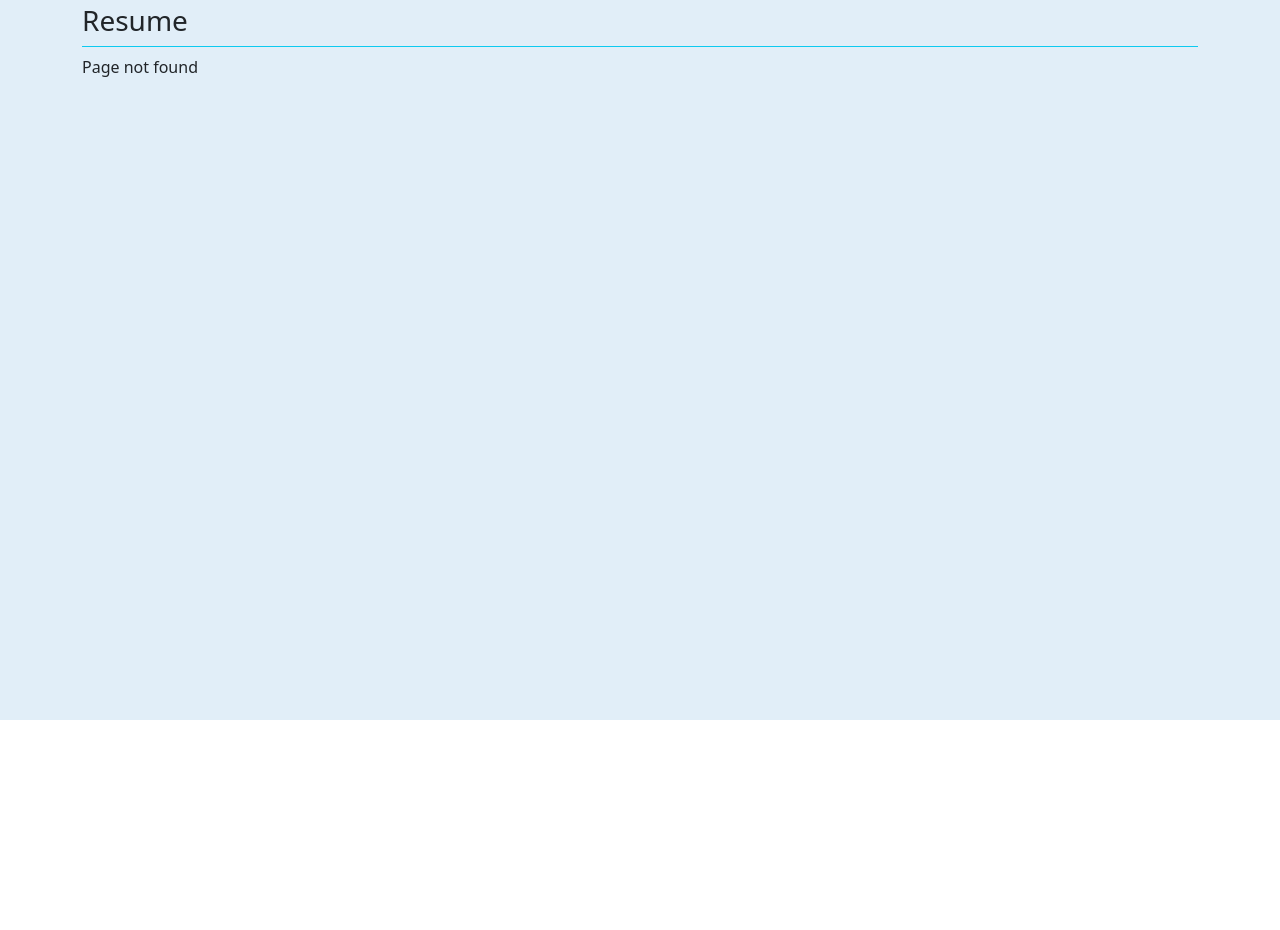
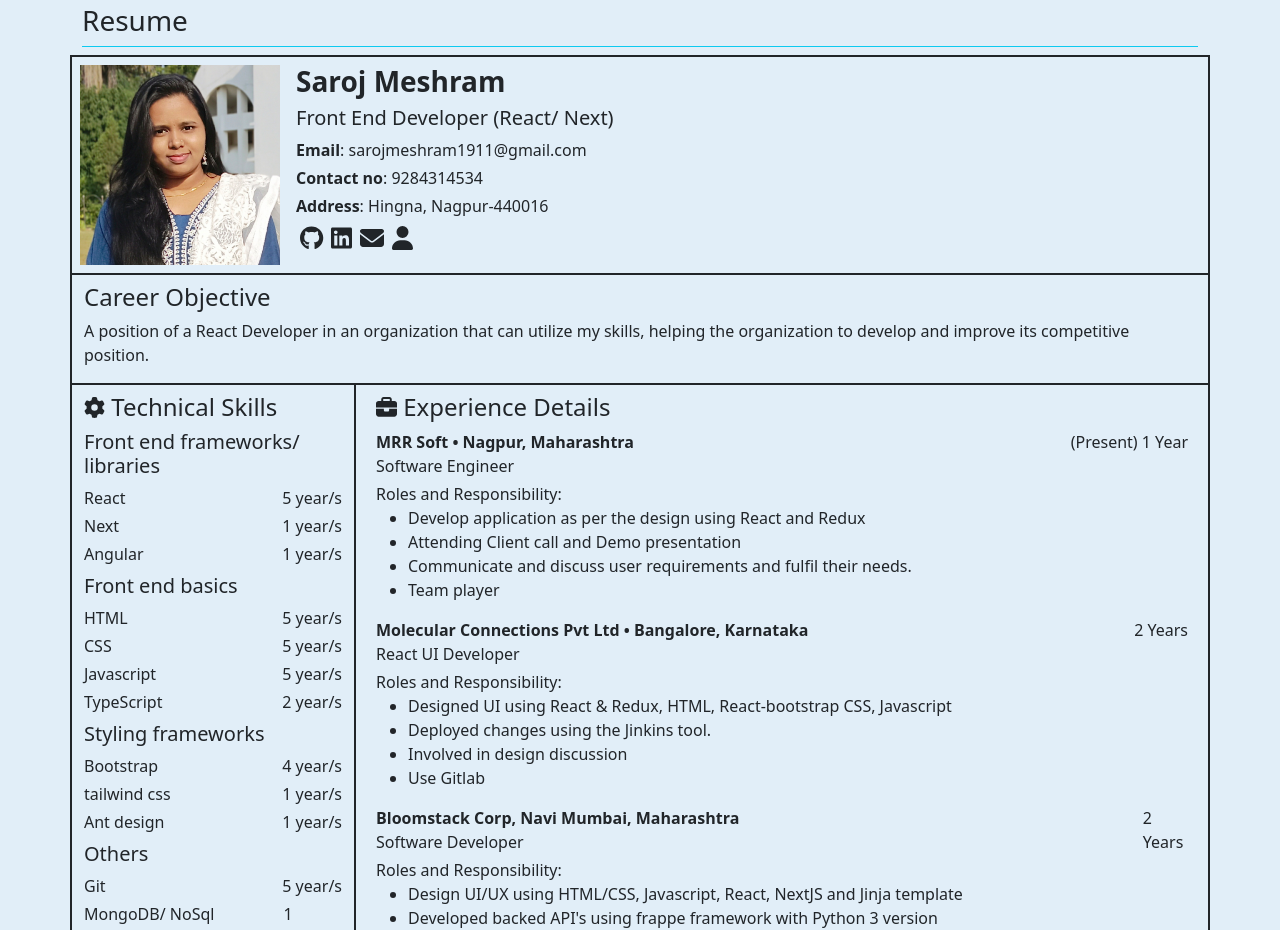
Before and after one commit to meshramsaroj/portfolio-app, a React (Create React App) app: page /resume in a window 1280 px wide. Before the commit this address had no page. Shown: the part 80-1010 px from the top of the page. Before the commit the page ends 800 px from the top, so only its background shows below. Built offline with nearby package versions, Linux system fonts and the light colour scheme.

Commit message:
fix: fixed changes related to static text and added one more page for resume display

```diff
--- a/src/App.css
+++ b/src/App.css
@@ -14,6 +14,7 @@ button.btn-info,button.btn-info:hover, button.btn-outline-info:hover, button.btn
   color: var(--brand-text) ;
   border-color: var(--brand) ;
 }
+
 /* ---common style-end----- */
 .navHeight {
   height: 60px;
--- a/src/App.js
+++ b/src/App.js
@@ -1,7 +1,7 @@
 import './App.css';
 import Home from './Pages/Home/Home';
 import About from './Pages/About/About';
-import Resume from './Pages/Resume/Resume';
+import Experience from './Pages/Experience/Experience';
 import Portfolio from './Pages/Portfolios/Portfolio';
 
 import Skills from './Pages/Skills/Skills';
@@ -11,6 +11,7 @@ import NoPage from './Pages/NoPage/NoPage';
 import { BrowserRouter, Routes, Route } from "react-router-dom";
 import { Container } from 'react-bootstrap';
 import Layout from './Component/Layout/Layout';
+import Resume from './Pages/Resume/Resume';
 
 
 function App() {
@@ -22,9 +23,10 @@ function App() {
             <Route index element={<Home/>} />
             <Route path="about-me" element={<About />} />
             <Route path="skills" element={<Skills />} />
-            <Route path="my-resume" element={<Resume />} />
+            <Route path="experience-and-education" element={<Experience />} />
             <Route path="portfolio" element={<Portfolio />} />
             <Route path="contact" element={<Contact />} />
+            <Route path="resume" element={<Resume />} />
             <Route path="*" element={<NoPage />} />
           </Route>
         </Routes>
--- a/src/Component/SidebarNav/SidebarNav.js
+++ b/src/Component/SidebarNav/SidebarNav.js
@@ -26,14 +26,19 @@ function SidebarNav() {
       id: "skills"
     },
     {
-      title: "Resume",
-      pathUrl: "/my-resume",
+      title: "Experience",
+      pathUrl: "/experience-and-education",
       id: "resume"
     },
     {
       title: "Portfolio",
       pathUrl: "/portfolio",
       id: "portfolio"
+    },
+    {
+      title: "Resume",
+      pathUrl: "/resume",
+      id: "resume"
     },
     {
       title: "Contact",
--- /dev/null
+++ b/src/Component/SocialMediaInfo/SocialMediaInfo.js
@@ -0,0 +1,65 @@
+import {
+  faFacebook,
+  faGithub,
+  faInstagram,
+  faLinkedin,
+} from "@fortawesome/free-brands-svg-icons";
+import {
+  faEnvelope,
+  faMailReply,
+  faUser,
+  faVoicemail,
+} from "@fortawesome/free-solid-svg-icons";
+import { faMailBulk } from "@fortawesome/free-solid-svg-icons/faMailBulk";
+import { FontAwesomeIcon } from "@fortawesome/react-fontawesome";
+
+const SocialMediaInfo = () => {
+  const socialMediaData = [
+    {
+      icon: faGithub,
+      url: "https://github.com/meshramsaroj",
+      id: "git",
+    },
+    {
+      icon: faLinkedin,
+      url: "https://www.linkedin.com/in/saroj-meshram-442a72179",
+      id: "linkedIn",
+    },
+    {
+      icon: faEnvelope,
+      url: "sarojmeshram1911@gmail.com",
+      id: "gmail",
+    },
+    {
+      icon: faUser,
+      url: "https://saroj-meshram-portfolio.netlify.app/",
+      id: "profile",
+    },
+    // {
+    //   icon: faInstagram,
+    //   url: "https://www.instagram.com/saroj_1911/?igsh=cXF3cDFod2dnNDNj",
+    //   id: "instagram"
+    // },
+    // {
+    //   icon: faFacebook,
+    //   url: "#",
+    //   id: "facebook"
+    // },
+  ];
+  return (
+    <div className="d-flex align-items-center justify-content-center">
+      {socialMediaData.map((data) => (
+        <a
+          target="_blank"
+          className="text-reset p-1"
+          href={data.url}
+          key={data.id}
+        >
+          <FontAwesomeIcon icon={data.icon} size="xl" />
+        </a>
+      ))}
+    </div>
+  );
+};
+
+export default SocialMediaInfo;
--- /dev/null
+++ b/src/Pages/Experience/Experience.js
@@ -0,0 +1,54 @@
+import React from 'react'
+import { Row, Col, Card, Badge } from 'react-bootstrap'
+import { profileData } from '../../data'
+// import { FontAwesomeIcon } from '@fortawesome/react-fontawesome'
+// import { faBriefcase } from '@fortawesome/free-solid-svg-icons'
+
+const Experience = () => {
+  return (
+    <Row className='my-3'>
+      <Col md={6}>
+      <h4 className='text-center mb-3'>{profileData.experience.title}</h4>
+      {profileData.experience.experienceList.map((expDetail, index)=>(
+        <div className='py-2' key={index}>
+        {/* <FontAwesomeIcon icon={faBriefcase} className='beforeIcon' /> */}
+        <Card >
+          <Card.Body>
+            <h4>{expDetail.designation}</h4>
+            <p>{expDetail.companyName} <span>({expDetail.duration})</span></p>
+            <section><strong>Responsibilities:</strong>
+            <ul>{expDetail.responsibility.map((data)=>(
+              <li key={data}>{data}</li>
+            ))}</ul>
+            </section>
+            <div><strong>Worked on Technologies:</strong>
+              <section>
+                {expDetail.technologies.map((tech)=> (
+                  <Badge bg="info" text="dark" className='m-1' key={tech}>{tech}</Badge>
+              ))}</section>
+            </div>
+          </Card.Body>
+        </Card>
+        </div>
+      ))}
+      </Col>
+      <Col md={6}>
+        <h4 className='text-center mb-3'>{profileData.education.title}</h4>
+        {profileData.education.collageList.map((collageData, index)=>(
+          <div className='py-2 ' key={collageData.course.split(" ").join("_")+index}>
+            {/* <FontAwesomeIcon icon={faBriefcase} className='beforeIcon' />  */}
+            <Card>
+              <Card.Body>
+                <h4>{collageData.course}</h4>
+                <p>{collageData.university} <span>({collageData.duration})</span></p>
+                <p>Grade: {collageData.grade}</p>
+              </Card.Body>
+            </Card>
+          </div>
+        ))}
+      </Col>
+    </Row>
+  )
+}
+
+export default Experience
--- a/src/Pages/Home/Home.js
+++ b/src/Pages/Home/Home.js
@@ -1,47 +1,24 @@
-import { faFacebook, faGithub, faInstagram, faLinkedin } from '@fortawesome/free-brands-svg-icons'
-import { FontAwesomeIcon } from '@fortawesome/react-fontawesome'
 import React from 'react'
 import { Col, Row, Button } from 'react-bootstrap'
 import { Link } from 'react-router-dom'
 import { TypeAnimation } from 'react-type-animation'
-
+import profileImg from "../../assets/profile-img.png"
+import SocialMediaInfo from '../../Component/SocialMediaInfo/SocialMediaInfo'
 
 const Home = () => {
-  const socialMediaData = [
-    {
-      icon: faGithub,
-      url: "https://github.com/meshramsaroj",
-      id: "git"
-    },
-    {
-      icon: faLinkedin,
-      url: "https://www.linkedin.com/in/saroj-meshram-442a72179",
-      id: "linkedIn"
-    },
-    {
-      icon: faInstagram,
-      url: "https://www.instagram.com/saroj_1911/?igsh=cXF3cDFod2dnNDNj",
-      id: "instagram"
-    },
-    {
-      icon: faFacebook,
-      url: "#",
-      id: "facebook"
-    },
 
-  ]
   return (
     <Row>
       <Col md={4} sm={12}>
         <div className='mobileImgStyle'>
-          <img src='https://lh3.googleusercontent.com/a/ACg8ocLnlVs6BqDTPyLzWpoyJg5OyEG_OZHaQADTLELvRkDq6SGe7lE=s360-c-no' alt='saroj-meshram' width={"100%"} />
+          <img src={profileImg} alt='saroj-meshram' width={"100%"} />
         </div>
       </Col>
       <Col md={8} sm={12}>
        <section className='landingText'>
         <TypeAnimation
           sequence={[
-           "Hello, I'm Saroj Meshram, \na passionate web developer with 4.6 years of experience in crafting dynamic and user-friendly web applications.",
+           "Hello, I'm Saroj Meshram, \na passionate web developer with 4.6+ years of experience in crafting dynamic and user-friendly web applications.",
           ]}
           style={{ whiteSpace: 'pre-line', fontSize: '3em' }}
           speed={50}
@@ -57,11 +34,7 @@ const Home = () => {
 
        </section>
        <section className='text-center'>
-        {socialMediaData.map((data)=>(
-          <a target='_blank' className='text-reset p-1' href={data.url} key={data.id}>
-          <FontAwesomeIcon icon={data.icon} size='xl' />
-          </a>
-        ))}
+          <SocialMediaInfo />
         </section>
       </Col>
     </Row>
--- a/src/Pages/Resume/Resume.js
+++ b/src/Pages/Resume/Resume.js
@@ -1,56 +1,130 @@
-import React from 'react'
-import { Row, Col, Card, Badge } from 'react-bootstrap'
-import { profileData } from '../../data'
-// import { FontAwesomeIcon } from '@fortawesome/react-fontawesome'
-// import { faBriefcase } from '@fortawesome/free-solid-svg-icons'
+import React from "react";
+import { Col, Row } from "react-bootstrap";
+import profileImg from "../../assets/profile-img.png";
+import { profileData } from "../../data";
+import SocialMediaInfo from "../../Component/SocialMediaInfo/SocialMediaInfo";
+import { FontAwesomeIcon } from "@fortawesome/react-fontawesome";
+import { faBriefcase, faCog, faSchool,  } from "@fortawesome/free-solid-svg-icons";
 
 const Resume = () => {
+  const {
+    name,
+    email,
+    alternateEmail,
+    contactInfo,
+    address,
+    designation,
+  } = profileData.personalDetails;
+
+  const skills = profileData.skills;
+  const experience = profileData.experience;
+  const education = profileData.education;
+  console.log(education);
+
+  const SkillItem = ({ skillName, year }) => (
+    <p className="d-flex justify-content-between mb-1" key={skillName}>
+      <span>{skillName}</span>
+      <span>{year} year/s</span>
+    </p>
+  );
   return (
-    <>
-    <Row className='my-3'>
-      <Col md={6}>
-      <h4 className='text-center mb-3'>{profileData.experience.title}</h4>
-      {profileData.experience.experienceList.map((expDetail, index)=>(
-        <div className='py-2' key={index}>
-        {/* <FontAwesomeIcon icon={faBriefcase} className='beforeIcon' /> */}
-        <Card >
-          <Card.Body>
-            <h4>{expDetail.designation}</h4>
-            <p>{expDetail.companyName} <span>({expDetail.duration})</span></p>
-            <section><strong>Responsibilities:</strong>
-            <ul>{expDetail.responsibility.map((data)=>(
-              <li key={data}>{data}</li>
-            ))}</ul>
-            </section>
-            <div><strong>Worked on Technologies:</strong>
-              <section>
-                {expDetail.technologies.map((tech)=> (
-                  <Badge bg="info" text="dark" className='m-1' key={tech}>{tech}</Badge>
-              ))}</section>
-            </div>
-          </Card.Body>
-        </Card>
-        </div>
-      ))}
+    <Row className="border border-dark border-2">
+      <Col md={12} className="d-flex p-2 border-bottom border-dark border-2">
+        <img src={profileImg} alt={name} width={200} height={200} />
+        <section className="mx-3 d-flex flex-column justify-content-start align-items-start">
+          <p className="h3">
+            <strong>{name}</strong>
+          </p>
+          <p className="h5">{designation}</p>
+          <p className="mb-1">
+            <strong>Email</strong>: {email}
+          </p>
+          <p className="mb-1">
+            <strong>Contact no</strong>: {contactInfo}
+          </p>
+          <p className="mb-1">
+            <strong>Address</strong>: {address}
+          </p>
+          <SocialMediaInfo />
+        </section>
       </Col>
-      <Col md={6}>
-        <h4 className='text-center mb-3'>{profileData.education.title}</h4>
-        {profileData.education.collageList.map((collageData, index)=>(
-          <div className='py-2 ' key={collageData.course.split(" ").join("_")+index}>
-            {/* <FontAwesomeIcon icon={faBriefcase} className='beforeIcon' />  */}
-            <Card>
-              <Card.Body>
-                <h4>{collageData.course}</h4>
-                <p>{collageData.university} <span>({collageData.duration})</span></p>
-                <p>Grade: {collageData.grade}</p>
-              </Card.Body>
-            </Card>
+      <Col md={12} className="border-bottom border-dark border-2 pt-2">
+        <h4>Career Objective</h4>
+        <p>{profileData.careerObjective}</p>
+      </Col>
+      <Col md={3} className="border-end border-dark border-2 py-2">
+        <section className="skills">
+          <h4 className=""><FontAwesomeIcon icon={faCog} size="sm" /> Technical Skills</h4>
+          <div>
+            {skills.map((s) => (
+              <div key={s.name.split(" ").join("_")}>
+                <h5 className="my-2">{s.name}</h5>
+                <div>
+                  {s.skillSet.map((skillItem, i) => (
+                    <SkillItem
+                      skillName={skillItem.name}
+                      year={skillItem.yearOfExperience}
+                      key={skillItem.name}
+                    />
+                  ))}
+                </div>
+              </div>
+            ))}
           </div>
-        ))}
+        </section>
+        <section className="soft-skills"></section>
+        <section className="hobbies"></section>
+        <section className="languages"></section>
+      </Col>
+      <Col md={9}>
+        <section className="experience-details-section p-2">
+          <h4><FontAwesomeIcon icon={faBriefcase} size="sm" /> {experience.title}</h4>
+          <div>
+            {experience.experienceList.map((exp, i) => (
+              <div
+                className="d-flex justify-content-between"
+                key={exp.companyName.split(" ").join("_") + i}
+              >
+                <div>
+                  <p className="mb-1">
+                    <strong>{exp.companyName}</strong>
+                    <br />
+                    <span>{exp.designation}</span>
+                  </p>
+                  <div>
+                    <p className="my-0">Roles and Responsibility:</p>
+                    <ul>
+                      {exp.responsibility.map((res, i) => (
+                        <li key={res.split(" ").join("_") + i}>{res}</li>
+                      ))}
+                    </ul>
+                  </div>
+                </div>
+                <div>
+                  {i === 0 && "(Present)"} {exp.yearOfExperience}
+                </div>
+              </div>
+            ))}
+          </div>
+        </section>
+        <section className="education-details-section p-2">
+          <h4><FontAwesomeIcon icon={faSchool} size="sm" /> {education.title} Details</h4>
+          <div>
+            {education.collageList.map((collage) => (
+              <div className="d-flex justify-content-between">
+                <span>
+                  <p className="mb-1 fw-bold">{collage.course}</p>
+                  <p className="mb-1">{collage.university}</p>
+                  <p>Grade: {collage.grade}</p>
+                </span>
+                <span>({collage.duration})</span>
+              </div>
+            ))}
+          </div>
+        </section>
       </Col>
     </Row>
-    </>
-  )
-}
+  );
+};
 
-export default Resume
+export default Resume;
--- a/src/data.js
+++ b/src/data.js
@@ -1,23 +1,61 @@
 export const profileData = {
+    personalDetails: {
+        name: 'Saroj Meshram',
+        contactInfo: 9284314534,
+        email: 'sarojmeshram1911@gmail.com',
+        alternateEmail: 'meshramsaroj24@gmail.com',
+        address: 'Hingna, Nagpur-440016',
+        designation: "Front End Developer (React/ Next)"
+    },
+    careerObjective : "A position of a React Developer in an organization that can utilize my skills, helping the organization to develop and improve its competitive position.",
     skills: [
+        {
+            name: 'Front end frameworks/ libraries',
+            skillSet:[
+                {
+                    name:"React",
+                    rate: 80,
+                    label: "Expert",
+                    yearOfExperience: 5
+                },
+                {
+                    name: 'Next',
+                    rate: 50,
+                    label: "Intermediate",
+                    yearOfExperience: 1
+                },
+                {
+                    name: 'Angular',
+                    rate: 60,
+                    label: "Intermediate",
+                    yearOfExperience: 1
+                },
+
+            ]
+
+        },
         {
             name: 'Front end basics',
             skillSet: [
                 {
                     name: "HTML",
                     rate: 90,
+                    yearOfExperience: 5
                 },
                 {
                     name: "CSS",
                     rate: 90,
+                    yearOfExperience: 5
                 },
                 {
                     name: "Javascript",
                     rate: 70,
+                    yearOfExperience: 5
                 },
                 {
                     name: "TypeScript",
-                    rate: 60
+                    rate: 60,
+                    yearOfExperience: 2
                 }
 
             ]
@@ -27,39 +65,23 @@ export const profileData = {
             skillSet: [
                 {
                     name: "Bootstrap",
-                    rate: 90
+                    rate: 90,
+                    yearOfExperience: 4
+
                 },
                 {
                     name: "tailwind css",
                     rate: 50,
+                    yearOfExperience: 1
+
                 },
                 {
                     name: 'Ant design',
-                    rate: 70
+                    rate: 70,
+                    yearOfExperience: 1
+
                 }
             ]
-        },
-        {
-            name: 'Front end frameworks/ libraries',
-            skillSet:[
-                {
-                    name:"React",
-                    rate: 80,
-                    label: "Expert"
-                },
-                {
-                    name: 'Next',
-                    rate: 50,
-                    label: "beginner"
-                },
-                {
-                    name: 'Angular',
-                    rate: 60,
-                    label: "Intermediate"
-                },
-
-            ]
-
         },
         {
             name: "Others",
@@ -67,6 +89,12 @@ export const profileData = {
                 {
                     name: "Git",
                     rate: 80,
+                    yearOfExperience: 5
+                },
+                {
+                    name: "MongoDB/ NoSql database",
+                    rate: 80,
+                    yearOfExperience: 1
                 }
             ]
         },
@@ -108,7 +136,8 @@ export const profileData = {
                     "Team player"
                 ],
                 technologies: ["React", "Redux", "NextJs", "Ant Design", "Javascript", "Typescript", "HTML", "CSS", "API Integration"],
-                duration: "12/2023 - Present"
+                duration: "12/2023 - Present",
+                yearOfExperience: '1 Year'
             },
             {
                 companyName: "Molecular Connections Pvt Ltd • Bangalore, Karnataka",
@@ -116,10 +145,14 @@ export const profileData = {
                 responsibility: [
                     "Designed UI using React & Redux, HTML, React-bootstrap CSS, Javascript",
                     "Deployed changes using the Jinkins tool.",
-                    "Use Gitlab"
+                    'Involved in design discussion',
+                    "Use Gitlab",
+
                 ],
                 technologies: ["React", "Redux", "Bootstrap","Angular-14", "Javascript", "Typescript", "HTML", "CSS", "API Integration", "Jinkins"],
-                duration: "03/2022 - 12/2023"
+                duration: "03/2022 - 12/2023",
+                yearOfExperience: "2 Years"
+
             },
             {
                 companyName: "Bloomstack Corp, Navi Mumbai, Maharashtra",
@@ -132,7 +165,9 @@ export const profileData = {
                     "Contributed in more than 3 company projects"
                 ],
                 technologies: ["React", "Redux","Bootstrap","Angular-7", "Javascript", "Typescript", "HTML", "CSS", "API Integration"],
-                duration: "06/2020 - 02/2022"
+                duration: "06/2020 - 02/2022",
+                yearOfExperience: '2 Years'
+
             },
             {
                 companyName: "Intechzia, Nagpur, Maharashtra",
@@ -144,7 +179,9 @@ export const profileData = {
                 technologies: [
                     "HTML", "CSS","Bootstrap", "Javascript"
                 ],
-                duration: "04/2018 - 07/2018"
+                duration: "04/2018 - 07/2018",
+                yearOfExperience: '3 months'
+
             }
 
         ]
```
Also changed, not shown: src/assets/profile-img.png (added).
